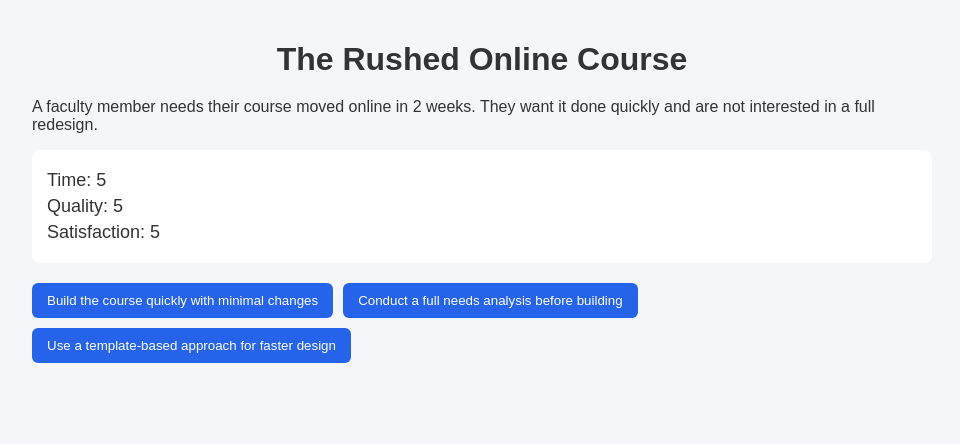
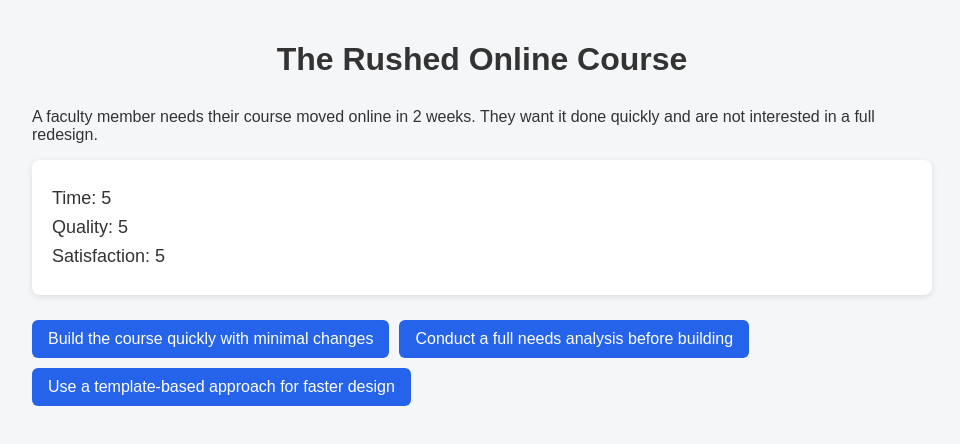
Before and after one commit to bri-mccain/ID_Simulation, a Next.js app: page / in a window 1280 px wide. Shown: the top 444 px of the page, without its empty margins (158-1118 px from the left). Built offline with nearby package versions, Linux system fonts and the light colour scheme.

Commit message:
Update globals.css

```diff
--- a/styles/globals.css
+++ b/styles/globals.css
@@ -1,3 +1,5 @@
+/* Reset some default browser styles */
+
 body {
   margin: 0;
   padding: 0;
@@ -6,41 +8,53 @@ body {
   color: #333;
 }
 
+/* Main container */
+
 .container {
   max-width: 900px;
   margin: auto;
   padding: 20px;
 }
 
+/* Title styling */
+
 h1 {
   text-align: center;
-  margin-bottom: 20px;
+  margin-bottom: 30px;
 }
+
+/* Dashboard styling */
 
 .dashboard {
   background: white;
-  padding: 15px;
+  padding: 20px;
   border-radius: 8px;
-  margin-bottom: 20px;
+  margin-bottom: 25px;
+  box-shadow: 0 2px 6px rgba(0,0,0,0.1);
 }
 
+/* Metric display */
+
 .metric {
-  margin: 5px 0;
+  margin: 8px 0;
   font-size: 18px;
 }
 
+/* Decision buttons */
+
 .buttons {
   display: flex;
+  flex-wrap: wrap;
   gap: 10px;
-  flex-wrap: wrap;
 }
 
 button {
-  padding: 10px 15px;
+  padding: 10px 16px;
   border: none;
   border-radius: 6px;
   background-color: #2563eb;
   color: white;
+  font-size: 16px;
   cursor: pointer;
 }
 
@@ -48,9 +62,11 @@ button:hover {
   background-color: #1d4ed8;
 }
 
+/* Result message area */
+
 .results {
   margin-top: 20px;
-  padding: 10px;
+  padding: 15px;
   background: #eef2ff;
   border-radius: 6px;
 }
```
